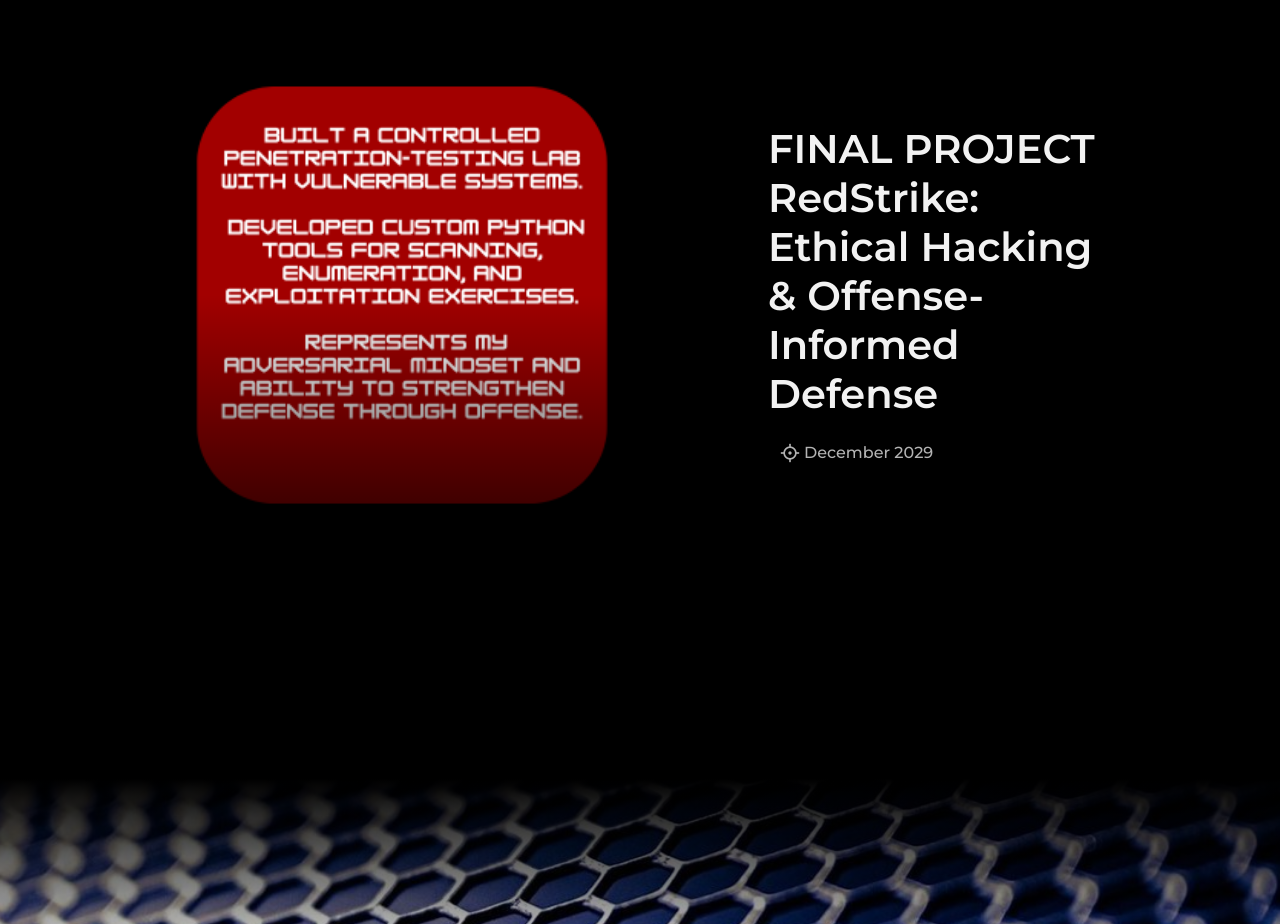
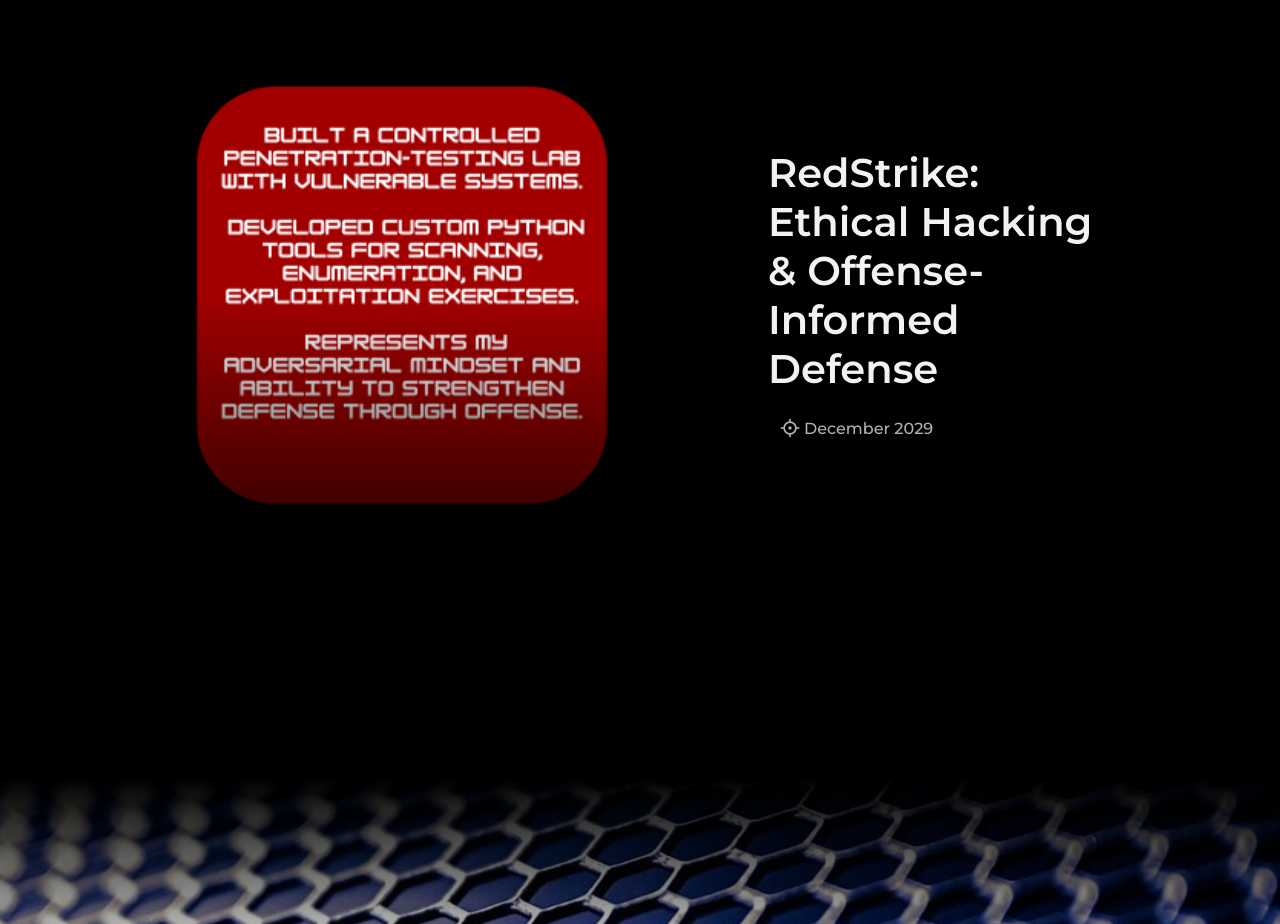
Before and after one commit to markblazedotdev/markblaze.dev, a plain HTML site: page index.html in a window 1280 px wide. Shown: the part 2440-3364 px from the top of the page. Drawn offline with nearby package versions, Linux system fonts and the light colour scheme.

Commit message:
clean up

```diff
--- a/index.html
+++ b/index.html
@@ -215,8 +215,7 @@
         <div class="final-project__container container grid">
           <div class="final-project__data">
             <h2 class="section__title">
-              FINAL PROJECT RedStrike:<br>
-              Ethical Hacking &
+              RedStrike: Ethical Hacking &
               Offense-Informed Defense
             </h2>
 
```
